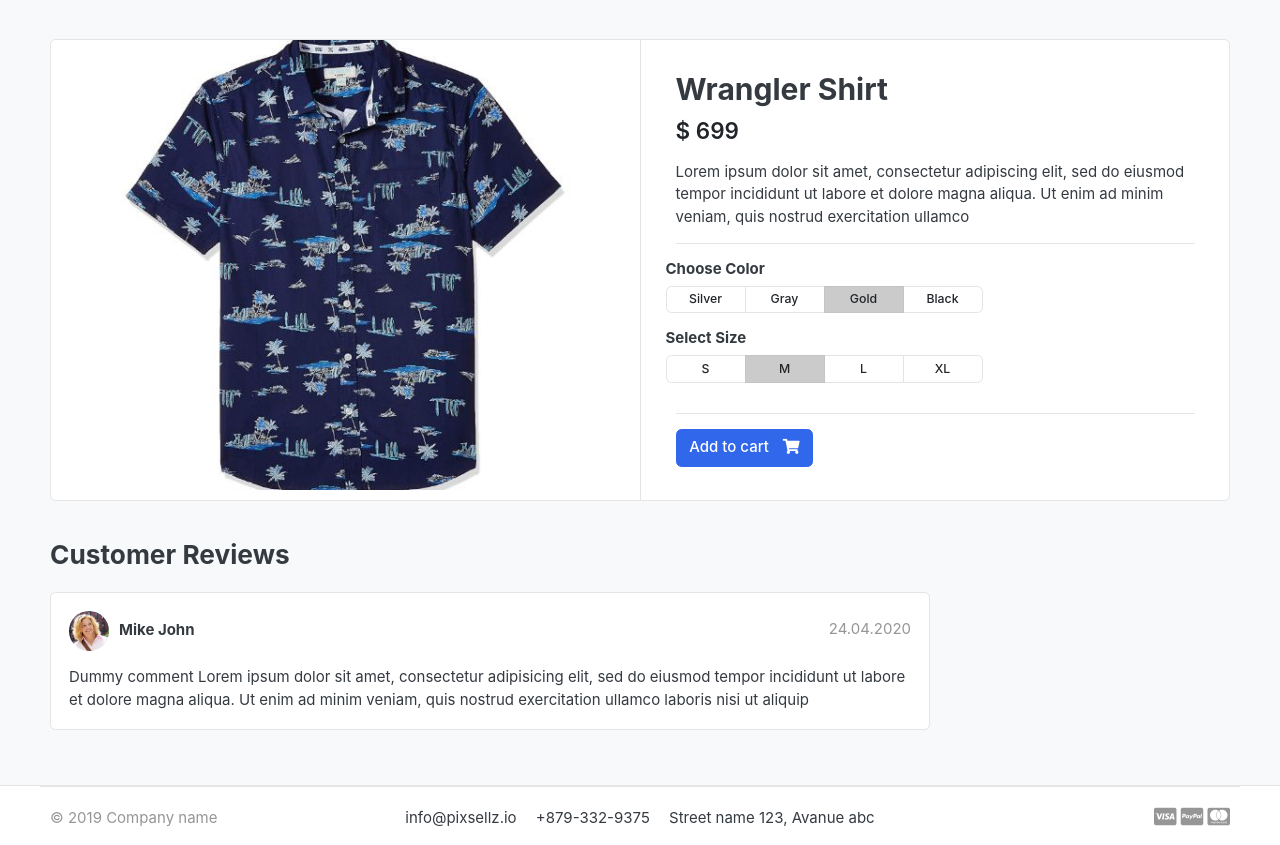
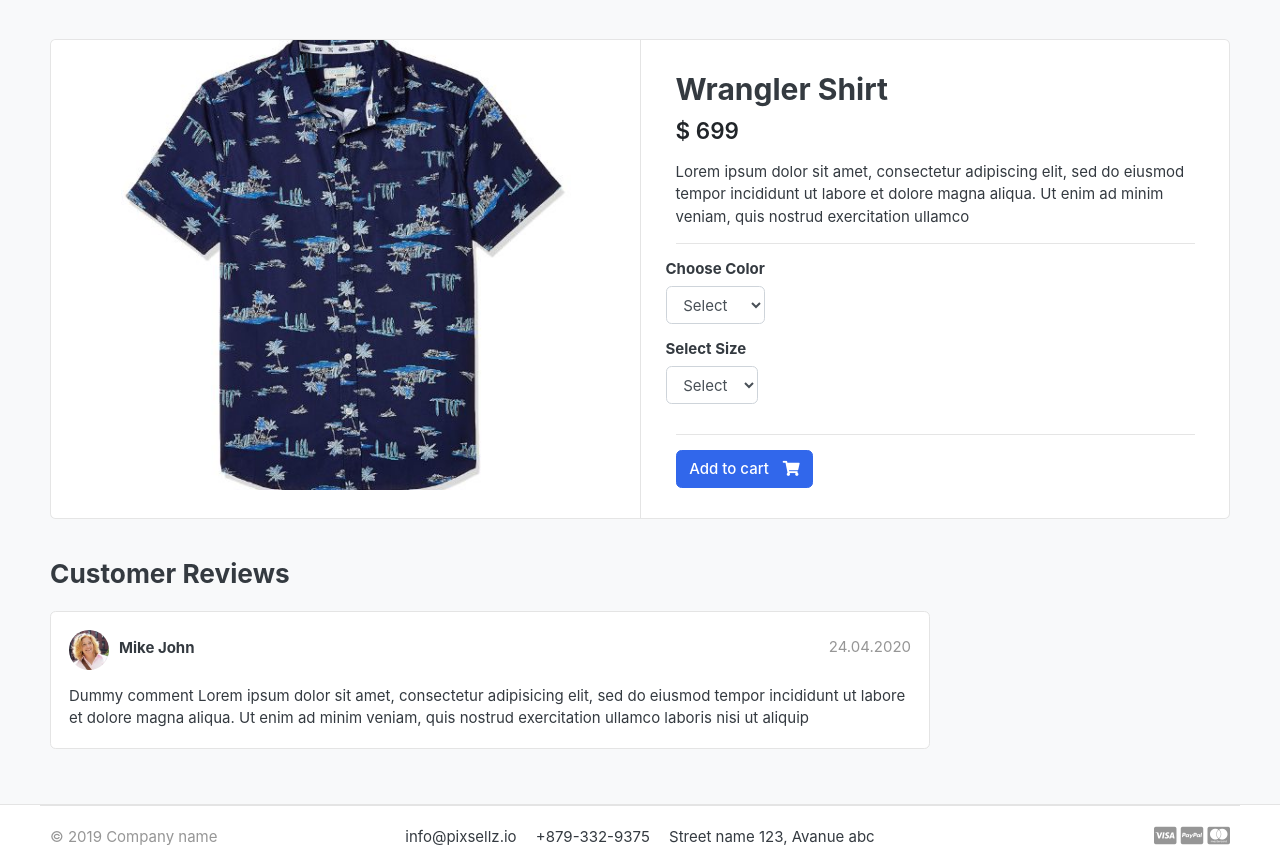
Before and after one commit to pkmbilal/GreatKart, a Django app: page /store/category/shirts/wrangler-shirt/ in a window 1280 px wide. Shown: the part 119-964 px from the top of the page. Run offline with Django 3.2, Linux system fonts and the light colour scheme; data comes from the database, SQL or seed files in the repository; both versions use the stored data as it was after the commit; some libraries are stand-ins or nearby versions; some web fonts are replaced.

Commit message:
Product variations added, variation add to cart functionality added.

```diff
--- a/carts/models.py
+++ b/carts/models.py
@@ -1,5 +1,5 @@
 from django.db import models
-from store.models import Product
+from store.models import Product, Variation
 
 # Create your models here.
 class Cart(models.Model):
@@ -11,6 +11,7 @@
 
 class CartItem(models.Model):
     product = models.ForeignKey(Product, on_delete=models.CASCADE)
+    variations = models.ManyToManyField(Variation, blank=True)
     cart = models.ForeignKey(Cart, on_delete=models.CASCADE)
     quantity = models.IntegerField()
     is_active = models.BooleanField(default=True)
@@ -19,4 +20,4 @@
         return (self.product.price * self.quantity)
 
     def __str__(self):
-        return self.product
+        return self.product.product_name
--- a/carts/urls.py
+++ b/carts/urls.py
@@ -4,6 +4,6 @@
 urlpatterns = [
     path('',views.cart,name='cart'),
     path('add_cart/<int:product_id>/',views.add_cart,name='add_cart'),
-    path('remove_cart/<int:product_id>/',views.remove_cart,name='remove_cart'),
-    path('remove_cartItem/<int:product_id>/',views.remove_cartItem,name='remove_cartItem'),
+    path('remove_cart/<int:product_id>/<int:cart_item_id>/',views.remove_cart,name='remove_cart'),
+    path('remove_cartItem/<int:product_id>/<int:cart_item_id>/',views.remove_cartItem,name='remove_cartItem'),
 ]
--- a/carts/views.py
+++ b/carts/views.py
@@ -1,16 +1,29 @@
 from django.shortcuts import redirect, render, get_object_or_404
-from store.models import Product
+from store.models import Product, Variation
 from .models import Cart, CartItem
 from django.core.exceptions import ObjectDoesNotExist
-# Create your views here.
+
+# Getting Cart ID
 def _cart_id(request):
     cart = request.session.session_key
     if not cart:
         cart = request.session.create()
     return cart
 
+# Add to cart function
 def add_cart(request, product_id):
+    product_variation = []
     product = Product.objects.get(id=product_id)
+    if request.method == "POST":
+        for item in request.POST:
+            key = item
+            value = request.POST[key]
+            try:
+                variation = Variation.objects.get(product=product, variation_category__iexact = key, variation_value__iexact = value)
+                product_variation.append(variation)
+            except:
+                pass
+
     try:
         cart = Cart.objects.get(cart_id=_cart_id(request))
     except Cart.DoesNotExist:
@@ -19,34 +32,58 @@
         )
     cart.save()
 
-    try:
-        cart_item = CartItem.objects.get(product=product, cart=cart)
-        cart_item.quantity += 1
-        cart_item.save()
-    except CartItem.DoesNotExist:
-        cart_item = CartItem.objects.create(
-            product=product,
-            quantity=1,
-            cart=cart,
-        )
+    is_cart_item_exists = CartItem.objects.filter(product=product, cart=cart).exists()
+    if is_cart_item_exists:
+        cart_item = CartItem.objects.filter(product=product, cart=cart)
+        ex_var_list=[]
+        id=[]
+        for item in cart_item:
+            existing_variation = item.variations.all()
+            ex_var_list.append(list(existing_variation))
+            id.append(item.id)
+        print(ex_var_list)
+
+        if product_variation in ex_var_list:
+            index = ex_var_list.index(product_variation)
+            item_id = id[index]
+            item = CartItem.objects.get(product=product, id=item_id)
+            item.quantity += 1
+            item.save()
+
+        else:
+            item = CartItem.objects.create(product=product, quantity=1, cart=cart)
+            if len(product_variation) > 0:
+                item.variations.clear()
+                item.variations.add(*product_variation)
+            item.save()
+    else:
+        cart_item = CartItem.objects.create(product=product, quantity=1, cart=cart)
+        if len(product_variation) > 0:
+            cart_item.variations.clear()
+            cart_item.variations.add(*product_variation)
         cart_item.save()
     return redirect ('cart')
 
-def remove_cart(request, product_id):
+# Remove cart
+def remove_cart(request, product_id, cart_item_id):
     cart = Cart.objects.get(cart_id=_cart_id(request))
     product = Product.objects.get(id=product_id)
-    cart_item = CartItem.objects.get(cart=cart, product=product)
-    if cart_item.quantity > 1:
-        cart_item.quantity -= 1
-        cart_item.save()
-    else:
-        cart_item.delete()
+    try:
+        cart_item = CartItem.objects.get(cart=cart, product=product, id=cart_item_id)
+        if cart_item.quantity > 1:
+            cart_item.quantity -= 1
+            cart_item.save()
+        else:
+            cart_item.delete()
+    except:
+        pass
     return redirect('cart')
 
-def remove_cartItem(request, product_id):
+# Remove products from cart
+def remove_cartItem(request, product_id, cart_item_id):
     cart = Cart.objects.get(cart_id=_cart_id(request))
     product = get_object_or_404(Product, id=product_id)
-    cart_item = CartItem.objects.get(cart=cart, product=product)
+    cart_item = CartItem.objects.get(cart=cart, product=product, id=cart_item_id)
     cart_item.delete()
     return redirect('cart')
 
--- a/store/models.py
+++ b/store/models.py
@@ -20,3 +20,27 @@
 
     def __str__(self):
        return self.product_name
+
+class VariationManager(models.Manager):
+    def colors(self):
+        return super(VariationManager, self).filter(variation_category='color', is_active=True)
+
+    def sizes(self):
+        return super(VariationManager, self).filter(variation_category='size', is_active=True)
+
+variation_category_choice = {
+    ('color','color'),
+    ('size','size'),
+}
+
+class Variation(models.Model):
+    product = models.ForeignKey(Product, on_delete=models.CASCADE)
+    variation_category = models.CharField(max_length=100, choices=variation_category_choice)
+    variation_value = models.CharField(max_length=100)
+    is_active = models.BooleanField(default=True)
+    created_date = models.DateTimeField(auto_now_add=True)
+
+    objects = VariationManager()
+
+    def __str__(self):
+        return self.variation_value
--- a/templates/store/product-detail.html
+++ b/templates/store/product-detail.html
@@ -17,6 +17,8 @@
 </article> <!-- gallery-wrap .end// -->
 		</aside>
 		<main class="col-md-6 border-left">
+<form action="{% url 'add_cart' single_product.id %}" method="post">
+	{% csrf_token %}
 	<article class="content-body">
 
 	<h2 class="title">{{single_product.product_name}}</h2>
@@ -32,39 +34,23 @@
 		<div class="row">
 			<div class="item-option-select">
 				<h6>Choose Color</h6>
-			<div class="btn-group btn-group-sm btn-group-toggle" data-toggle="buttons">
-			  <label class="btn btn-light">
-			    <input type="radio" name="radio_color"> Silver
-			  </label>
-			  <label class="btn btn-light">
-			    <input type="radio" name="radio_color" > Gray
-			  </label>
-			  <label class="btn btn-light active">
-			    <input type="radio" name="radio_color checked"> Gold
-			  </label>
-			  <label class="btn btn-light">
-			    <input type="radio" name="radio_color"> Black
-			  </label>
-			</div>
+				<select class="form-control" aria-label="Select" name="color" required>
+					<option value="" disabled selected>Select</option>
+					{% for i in single_product.variation_set.colors %}
+						<option value="{{i.variation_value}}">{{i.variation_value}}</option>
+					{% endfor %}
+				</select>
 			</div>
 		</div> <!-- row.// -->
 		<div class="row">
 			<div class="item-option-select">
 				<h6>Select Size</h6>
-			<div class="btn-group btn-group-sm btn-group-toggle" data-toggle="buttons">
-			  <label class="btn btn-light">
-			    <input type="radio" name="radio_color"> S
-			  </label>
-			  <label class="btn btn-light active">
-			    <input type="radio" name="radio_color" checked> M
-			  </label>
-			  <label class="btn btn-light">
-			    <input type="radio" name="radio_color"> L
-			  </label>
-			  <label class="btn btn-light">
-			    <input type="radio" name="radio_color"> XL
-			  </label>
-			</div>
+				<select class="form-control" aria-label="Select" name="size" required>
+					<option value="" disabled selected>Select</option>
+					{% for i in single_product.variation_set.sizes %}
+						<option value="{{i.variation_value}}">{{i.variation_value}}</option>
+					{% endfor %}
+				</select>
 			</div>
 		</div> <!-- row.// -->
 		<hr>
@@ -72,13 +58,15 @@
 			<h5 class='text-danger'>Out of Stock</h5>
 		{% else %}
 			{% if in_cart %}
-			<a href="#" class="btn btn-success"><span class="text">Added To Cart</span><i class="fas fa-check"></i></a>
-			<a href="{% url 'cart' %}" class="btn btn-primary"><span class="text">View Cart</span><i class="fas fa-eye"></i></a>
+				<button type="submit" class="btn btn-primary"> <span class="text">Add to cart</span> <i class="fas fa-shopping-cart"></i></button>
+				<a href="{% url 'cart' %}" class="btn btn-success"><span class="text">View Cart</span><i class="fas fa-eye"></i></a>
 			{% else %}
-			<a href="{% url 'add_cart' single_product.id %}" class="btn btn-primary"> <span class="text">Add to cart</span> <i class="fas fa-shopping-cart"></i></a>
+				<button type="submit" class="btn btn-primary"> <span class="text">Add to cart</span> <i class="fas fa-shopping-cart"></i></button>
 			{% endif %}
 		{% endif %}
 	</article> <!-- product-info-aside .// -->
+</form>
+
 		</main> <!-- col.// -->
 	</div> <!-- row.// -->
 </div> <!-- card.// -->
--- a/templates/store/store.html
+++ b/templates/store/store.html
@@ -150,7 +150,7 @@
 							</div> <!-- price-wrap.// -->
 						</div>
 						{% if product.stock > 0 %}
-							<a href="{% url 'add_cart' product.id %}" class="btn btn-block btn-success">Added to cart </a>
+							<a href="{{ product.get_url }}" class="btn btn-block btn-success">View Product </a>
 						{% else %}
 							<h5 class='text-danger'>Out of Stock</h5>
 						{% endif %}
```
Also changed, not shown: store/admin.py (+7 -1 lines), templates/cart/cart.html (+16 -4 lines), carts/migrations/0002_cartitem_variations.py (added), db.sqlite3, store/migrations/0002_variation.py (added), store/migrations/0003_auto_20231008_2344.py (added). Lines whose indentation alone changed are shown as unchanged.
